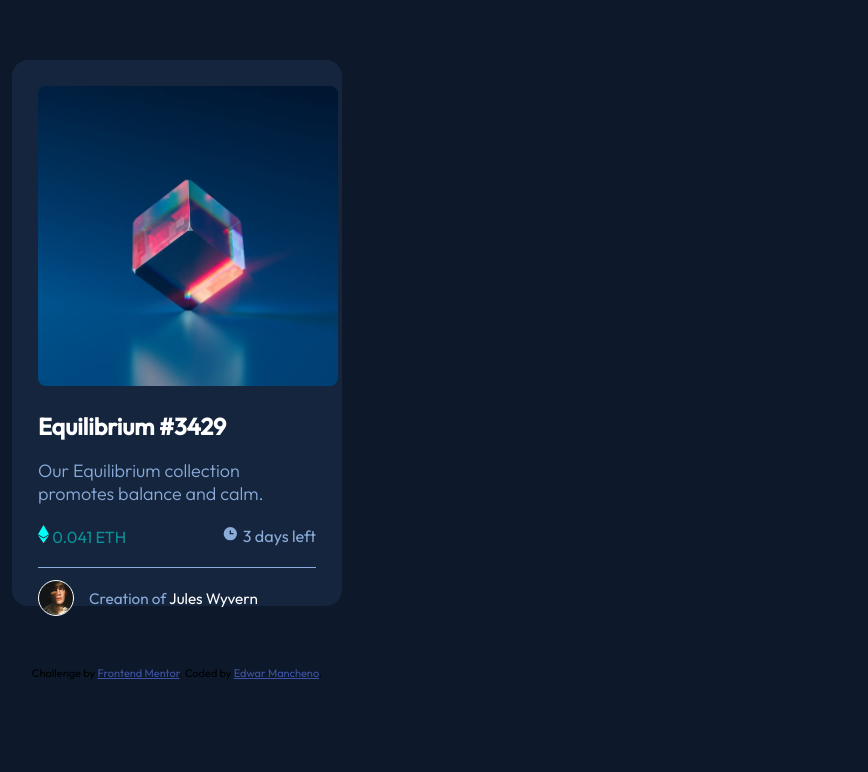
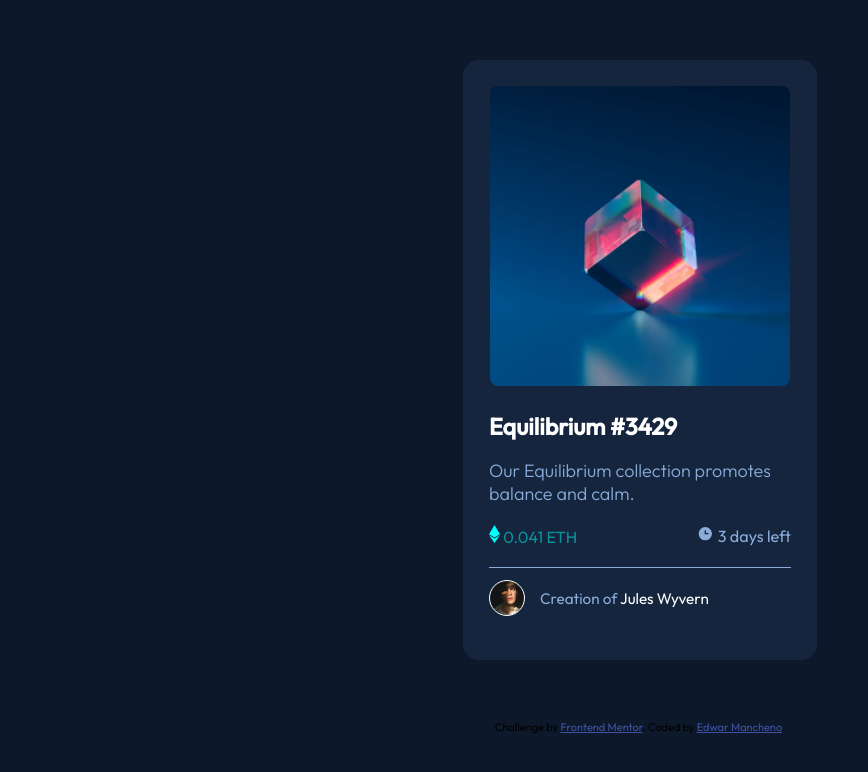
Before and after one commit to emancheno/challenge9, a plain HTML site: page index.html in a window 1280 px wide. Shown: the whole page, without its empty margins (0-868 px from the left). Drawn offline with Linux system fonts and the light colour scheme.

Commit message:
Add files via upload

```diff
--- a/index.html
+++ b/index.html
@@ -29,16 +29,16 @@
       </div>
     </div>
     <div class="line"></div>
-    <footer class="creator-container">
+    <div class="creator-container">
       <div class="photo"></div>
       <p class="creator">Creation of <span class="title">Jules Wyvern</span></p>
+    </div>
+    </div>
+    <footer>
+      <div class="attribution">
+        Challenge by <a href="https://www.frontendmentor.io?ref=challenge" target="_blank">Frontend Mentor</a>.
+        Coded by <a href="#">Edwar Mancheno</a>.
+      </div>
     </footer>
-  </div>
-
-    <div class="attribution">
-      Challenge by <a href="https://www.frontendmentor.io?ref=challenge" target="_blank">Frontend Mentor</a>.
-      Coded by <a href="#">Edwar Mancheno</a>.
-    </div>
-  </footer>
 </body>
 </html>
--- a/style.css
+++ b/style.css
@@ -104,7 +104,7 @@ h1{
 .attribution { font-size: 11px; text-align: center; }
 .attribution a { color: hsl(228, 45%, 44%); }
 @media(min-width:900px){
-    body{
+    .main-container{
         width: 354px;
         height: 600px;
     }
@@ -115,4 +115,5 @@ h1{
     .description{
         font-size: 1em;
     }
+
 }
```
Lines whose indentation alone changed are shown as unchanged.
